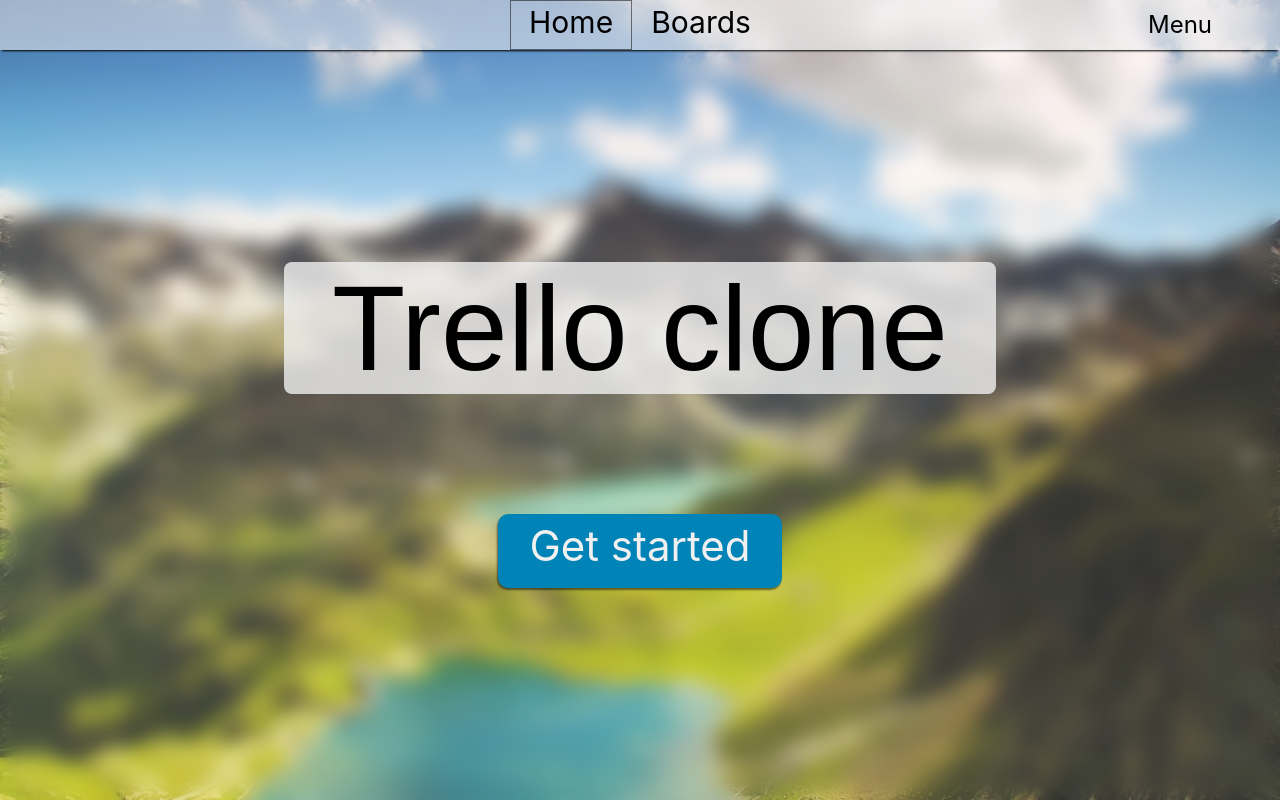
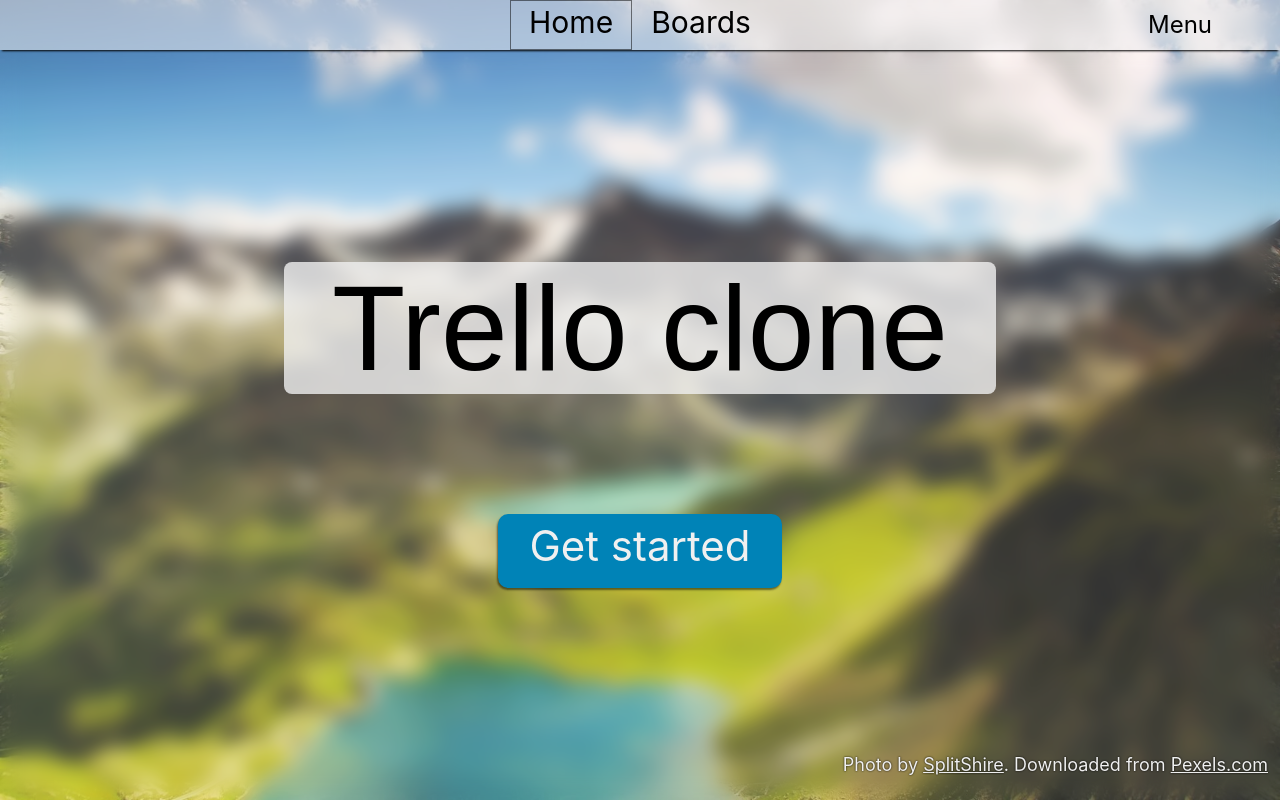
Before and after one commit to ivan-dovzhikov/trello-clone, a React (Create React App) app: page / in a window 1280 px wide. Built offline with nearby package versions, Linux system fonts and the light colour scheme.

Commit message:
Add background image signature

```diff
--- a/src/app/App.scss
+++ b/src/app/App.scss
@@ -55,6 +55,16 @@
   background-size: cover;
 }
 
+.photo-signature {
+  position: absolute;
+  right: 0;
+  bottom: 0;
+  margin: 1rem 0.5rem;
+  text-shadow: 0 0 2px get-color(dark);
+  font-size: 0.75rem;
+  color: get-color(light);
+}
+
 #draggable {
   position: absolute;
   top: 0;
--- a/src/app/App.tsx
+++ b/src/app/App.tsx
@@ -33,6 +33,24 @@
         />
         <Route path="*" component={PageNotFound} />
       </Switch>
+      <span className="photo-signature">
+        Photo by{' '}
+        <a
+          href="https://www.pexels.com/@splitshire"
+          target="_blank"
+          rel="noopener noreferrer"
+        >
+          SplitShire
+        </a>
+        . Downloaded from{' '}
+        <a
+          href="https://www.pexels.com/"
+          target="_blank"
+          rel="noopener noreferrer"
+        >
+          Pexels.com
+        </a>
+      </span>
     </IntlProvider>
   );
 };
```
